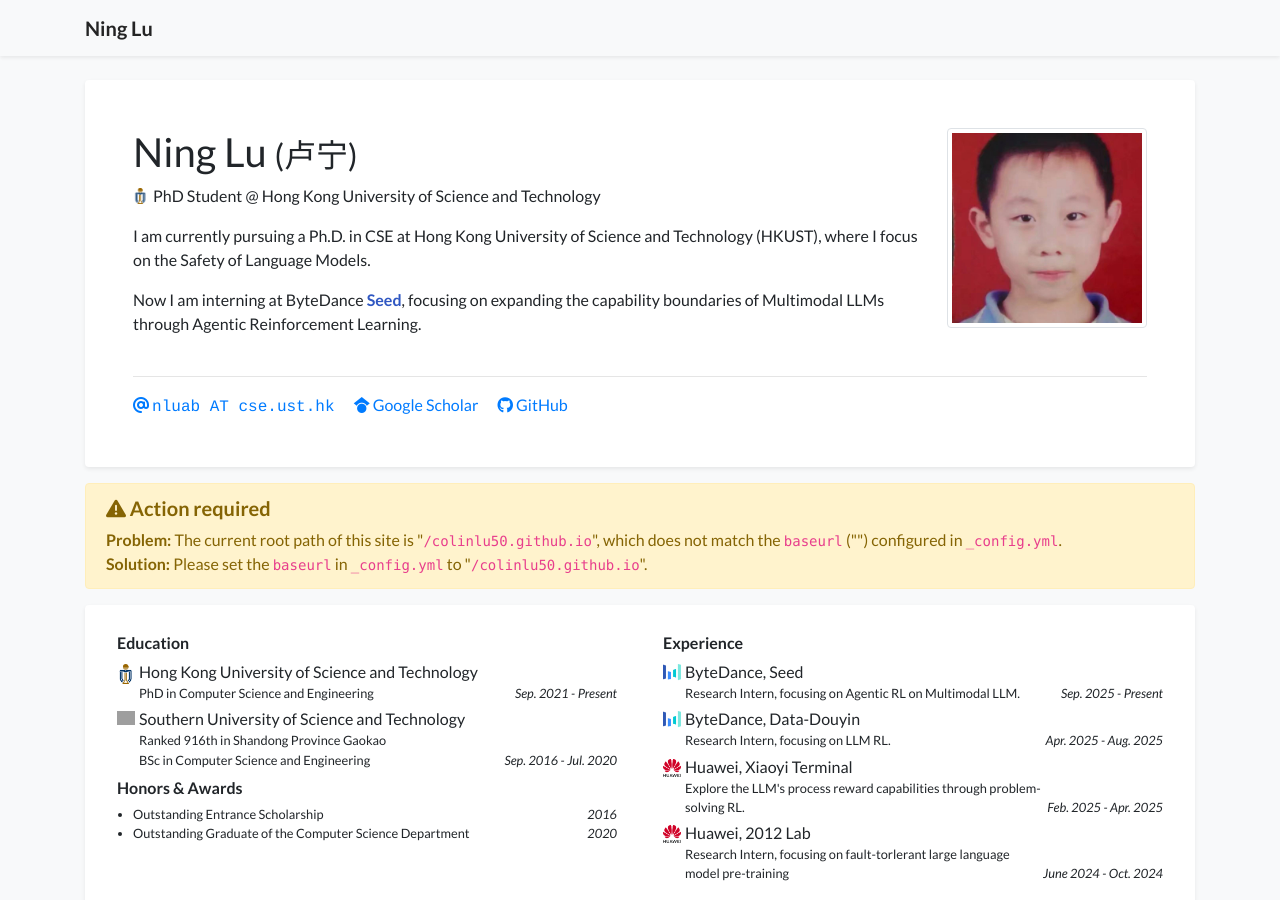
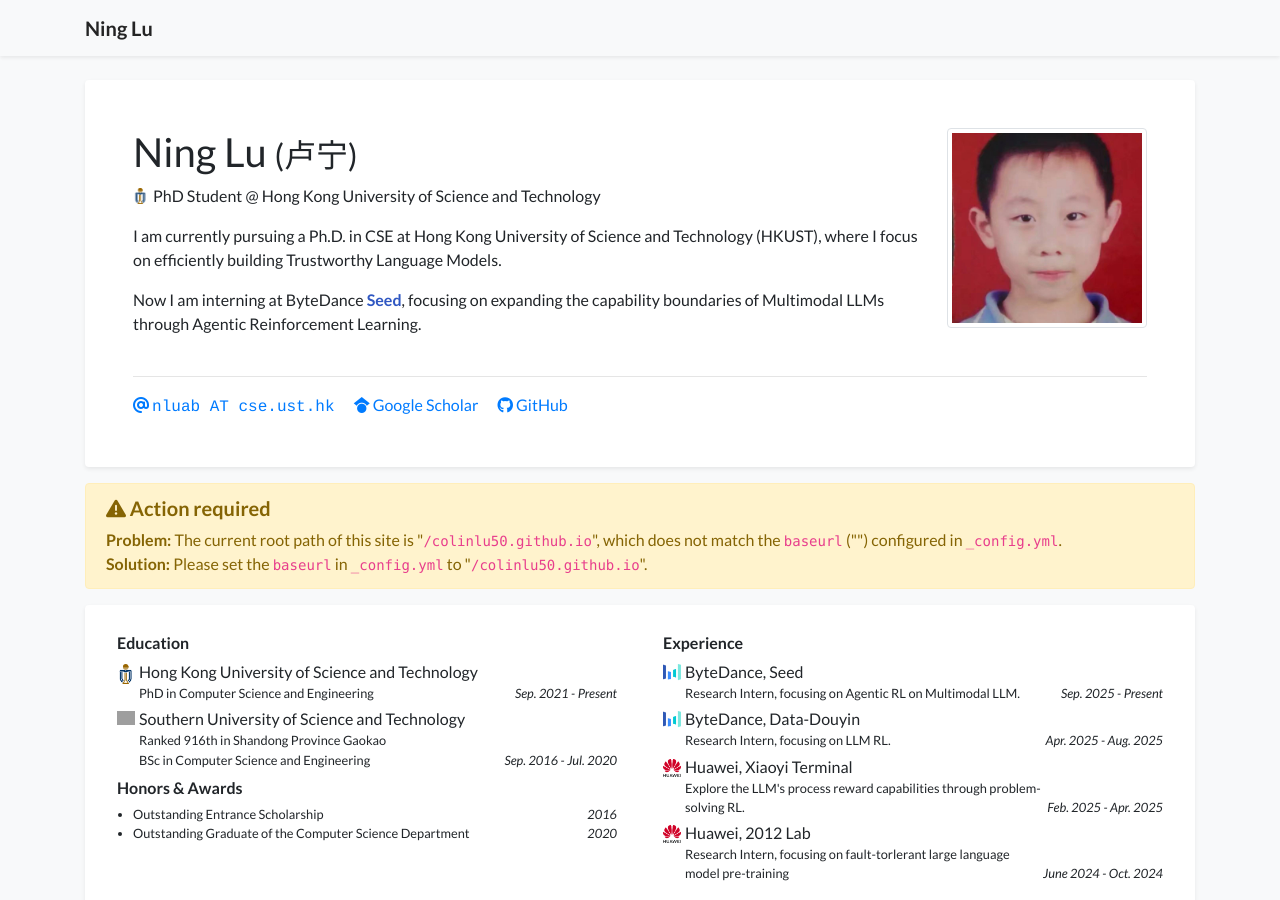
Before and after one commit to ColinLu50/colinlu50.github.io, a Jekyll site: the page built from index.html, in a window 1280 px wide and 900 px high. Built offline with Jekyll 4.4.1, drawn with Linux system fonts in a browser that asks for light colours; nearby versions of some CDN libraries; a style sheet for code colours, icons or effects is not loaded; grey boxes are pictures that could not be loaded.

Commit message:
Update profile.yml, aligning phd topic

```diff
--- a/_data/profile.yml
+++ b/_data/profile.yml
@@ -21,7 +21,7 @@
 
 short_bio_text_justify: false
 short_bio: >-
-  I am currently pursuing a Ph.D. in CSE at Hong Kong University of Science and Technology (HKUST), where I focus on the Safety of Language Models.
+  I am currently pursuing a Ph.D. in CSE at Hong Kong University of Science and Technology (HKUST), where I focus on efficiently building Trustworthy Language Models.
   <p>
   </p>
   <p>
```
